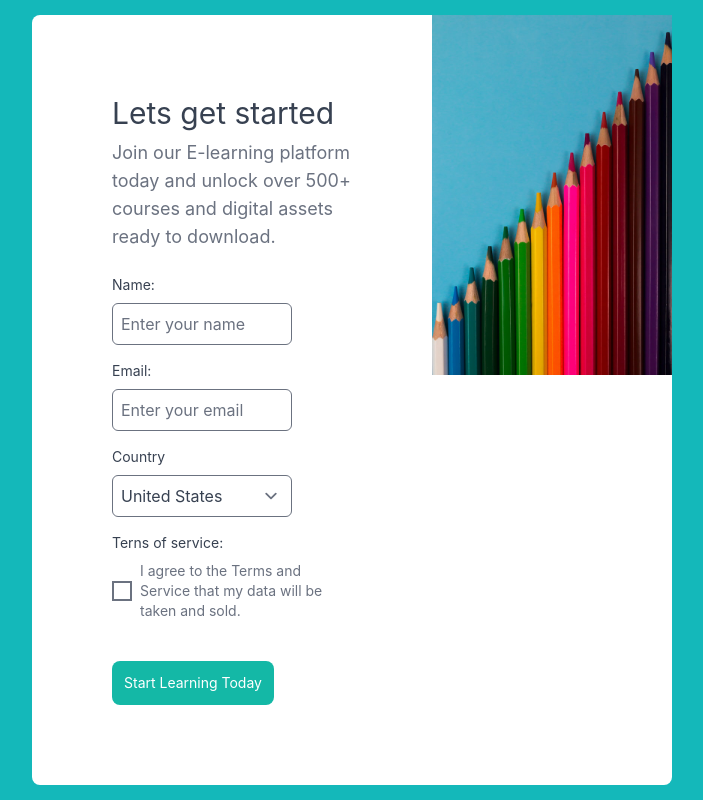
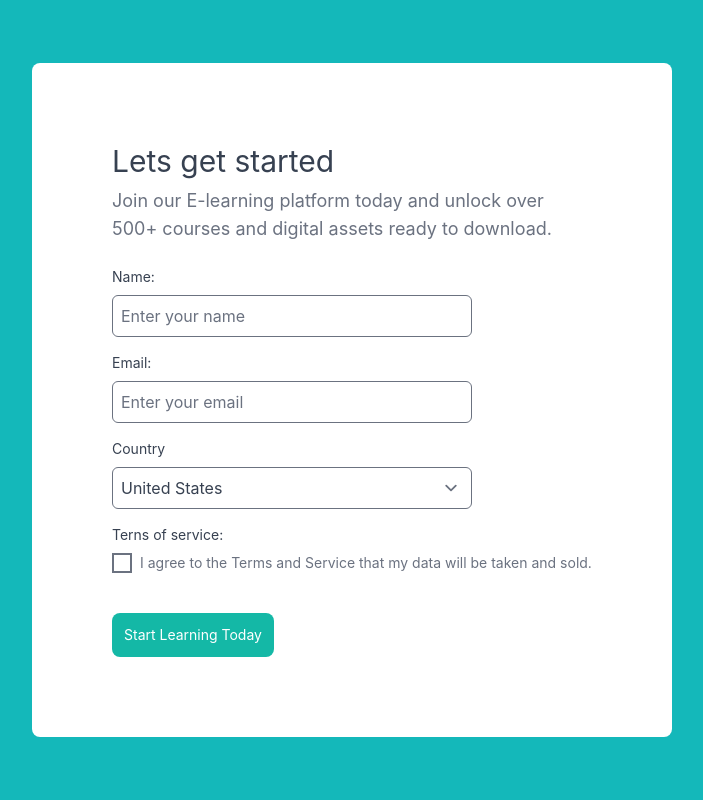
Before and after one commit to artsycoder533/form, a Next.js app: page / in a window 1280 px wide. Shown: the whole page, without its empty margins (288-991 px from the left). Built offline with nearby package versions, Linux system fonts and the light colour scheme.

Commit message:
removed image

```diff
--- a/next.config.mjs
+++ b/next.config.mjs
@@ -6,6 +6,7 @@ const nextConfig = {
     loader: "akamai",
     path: "",
   },
+  // assetPrefix: "/",
   assetPrefix: "./form",
 };
 
--- a/pages/index.js
+++ b/pages/index.js
@@ -158,7 +158,7 @@ export default function Home() {
               Start Learning Today
             </button>
           </div>
-          <div className="flex-1 relative">
+          {/* <div className="flex-1 relative">
             <Image
               alt="form-learn"
               src={img}
@@ -166,7 +166,7 @@ export default function Home() {
               fill="true"
               className="object-cover"
             />
-          </div>
+          </div> */}
         </form>
       </main>
     </m.div>
```
